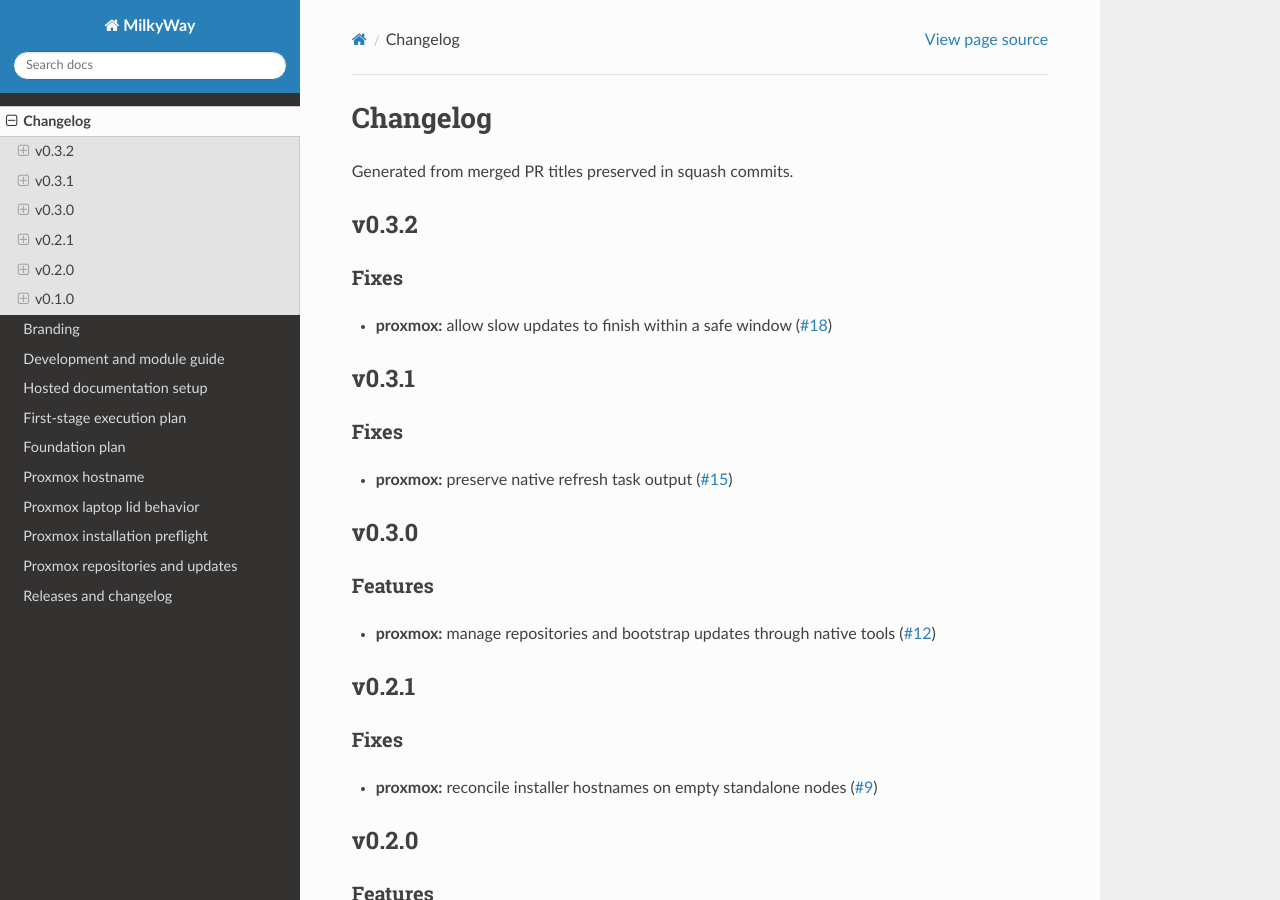
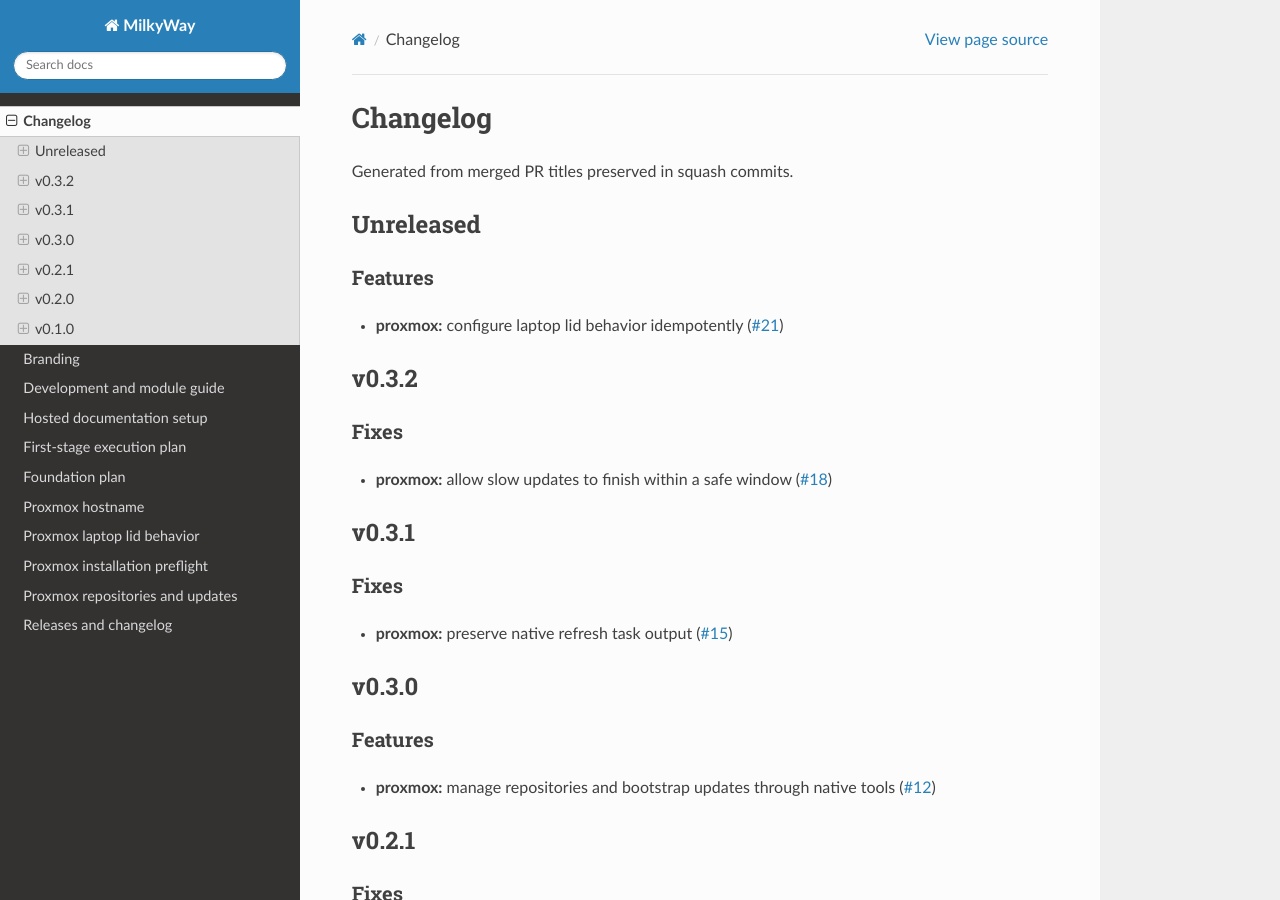
Before and after one commit to CafofoLabs/milkyway, a Sphinx documentation site: the page built from docs/CHANGELOG.md, in a window 1280 px wide and 900 px high. Built offline with Sphinx 7.4.7 and the Read the Docs theme 3.1.0, drawn with Linux system fonts in a browser that asks for light colours; the version number could not be read and is left out.

Commit message:
chore(changelog): refresh accepted history

```diff
--- a/docs/CHANGELOG.md
+++ b/docs/CHANGELOG.md
@@ -2,6 +2,10 @@
 
 Generated from merged PR titles preserved in squash commits.
 
+## Unreleased
+
+### Features
+- **proxmox:** configure laptop lid behavior idempotently ([#21](https://github.com/CafofoLabs/milkyway/pull/21))
 ## v0.3.2
 
 ### Fixes
```
